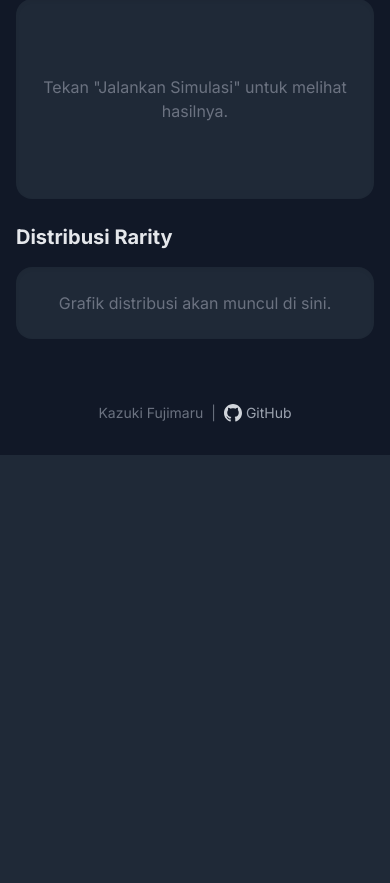
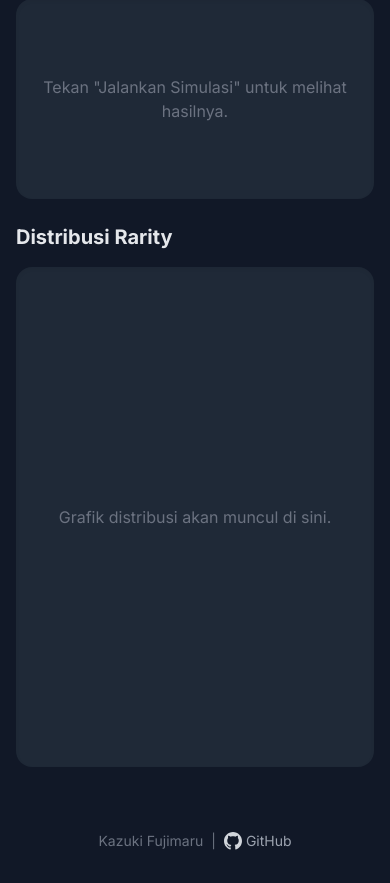
Before and after one commit to KazukiFujimaru/custom-gacha-simulator, a Flask app: page /statistik in a window 390 px wide. Shown: the part 926-1809 px from the top of the page. Before the commit the page ends 1381 px from the top, so only its background shows below. Run offline with Flask 2, Linux system fonts and the light colour scheme; parts of the project's set-up code (start-up, migrations or seed data) failed here and were passed over; some libraries are stand-ins or nearby versions.

Commit message:
Rev: Perbaikan typo dan layout

```diff
--- a/static/scripts/statistik.js
+++ b/static/scripts/statistik.js
@@ -331,7 +331,7 @@ document.addEventListener('DOMContentLoaded', () => {
                                 <h5 class="font-bold text-green-400 mb-2">Rate Up untuk Rarity ★${rarityLevel}</h5>
                                 <div class="space-y-1 text-sm">
                                     <div class="flex justify-between"><span>Jumlah Item Rate Up Diperoleh:</span> <span class="font-semibold">${rateUpStats.total_obtained.toLocaleString('id-ID')}</span></div>
-                                    <div class="flex justify-between"><span>Rata-rata Tarikan per Rate Up:</span> <span class="font-semibold">${rateUpStats.avg_pulls.toFixed(2)}</span></div>
+                                    <div class="flex justify-between"><span>Rata-rata pull per Rate Up:</span> <span class="font-semibold">${rateUpStats.avg_pulls.toFixed(2)}</span></div>
                                     <div class="flex justify-between"><span>Rata-rata Biaya per Rate Up:</span> <span class="font-semibold">Rp ${rateUpStats.avg_cost.toLocaleString('id-ID', {maximumFractionDigits: 0})}</span></div>
                                     <div class="flex justify-between"><span>Rata-rata Periode per Rate Up:</span> <span class="font-semibold">${rateUpStats.avg_periods.toFixed(2)}</span></div>
                                 </div>
--- a/templates/statistik.html
+++ b/templates/statistik.html
@@ -134,7 +134,7 @@
                 </div>
                 <div>
                     <h2 class="text-xl font-bold mb-4">Distribusi Rarity</h2>
-                    <div id="rarity-distribution-chart" class="bg-gray-800 p-6 rounded-2xl shadow-inner sm:min-h-[400px] md:min-h-[400px] lg:min-h-[500px] flex items-center justify-center text-gray-500 text-center">
+                    <div id="rarity-distribution-chart" class="bg-gray-800 p-6 rounded-2xl shadow-inner min-h-[500px] flex items-center justify-center text-gray-500 text-center">
                         Grafik distribusi akan muncul di sini.
                     </div>
                 </div>
```
